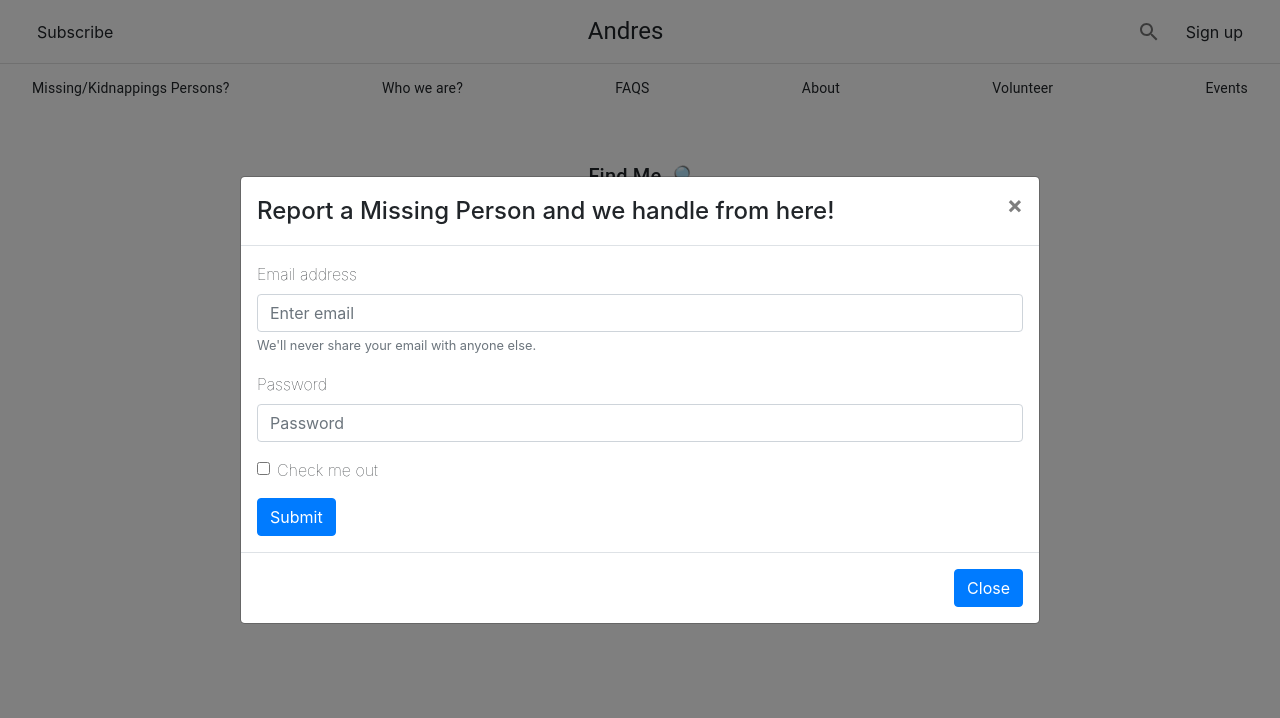
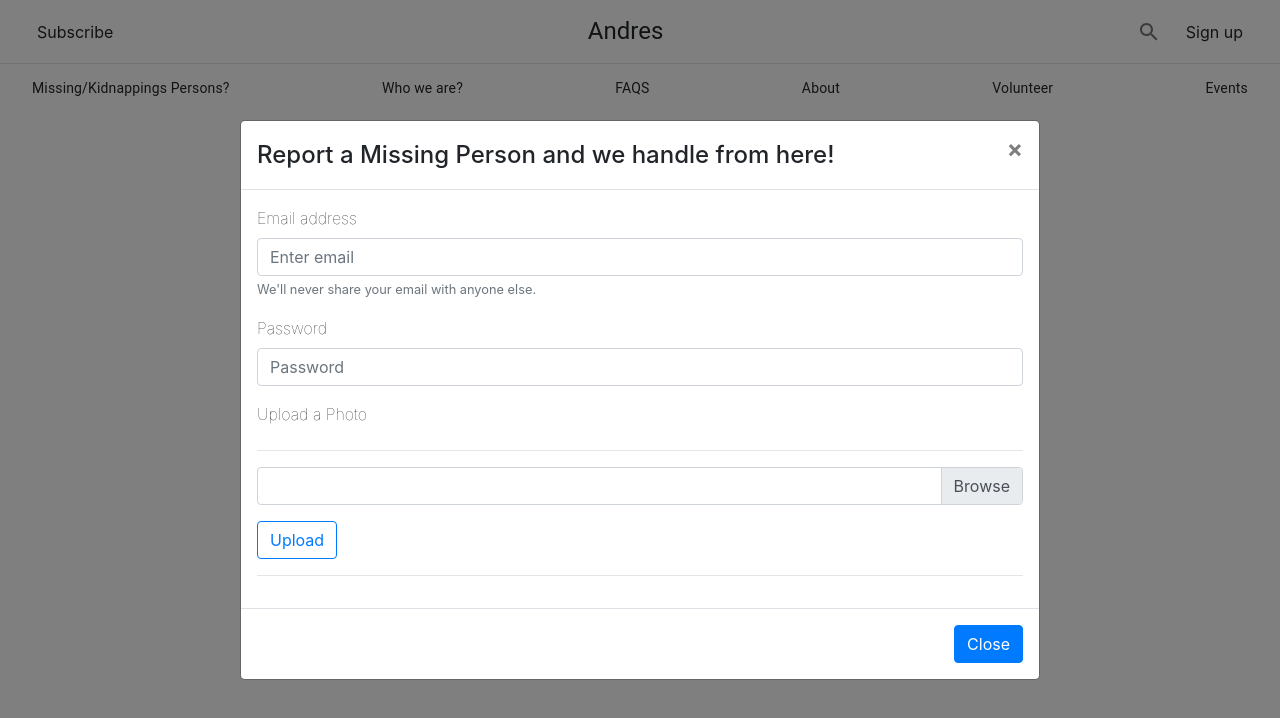
Before and after one commit to andresogando/findme, a Next.js app: page /b/showroom in a window 1280 px wide. Both pictures are taken after a click on the element "Missing/Kidnappings Persons?". Shown: the top 718 px of the page. Built offline with nearby package versions, Linux system fonts and the light colour scheme; no server answers.

Commit message:
upload img form fixed

```diff
--- a/components/headerx2.js
+++ b/components/headerx2.js
@@ -10,6 +10,7 @@ import Typography from '@material-ui/core/Typography';
 import Link from '@material-ui/core/Link';
 import  {Modal, Form, Button} from 'react-bootstrap';
 
+import Upload from "./uploader"
 
 function MyVerticallyCenteredModal(props) {
     return (
@@ -38,12 +39,10 @@ function MyVerticallyCenteredModal(props) {
             <Form.Label>Password</Form.Label>
             <Form.Control type="password" placeholder="Password" />
           </Form.Group>
-          <Form.Group controlId="formBasicCheckbox">
-            <Form.Check type="checkbox" label="Check me out" />
+          <Form.Group controlId="formBasicUpload">
+            <Form.Label>Upload a Photo</Form.Label>
+            <Upload />
           </Form.Group>
-          <Button variant="primary" type="submit">
-            Submit
-          </Button>
         </Form>
         </Modal.Body>
         <Modal.Footer>
--- a/components/showroom.js
+++ b/components/showroom.js
@@ -4,6 +4,7 @@ import { API, graphqlOperation } from "aws-amplify";
 import GridList from '@material-ui/core/GridList';
 import { makeStyles } from '@material-ui/core/styles';
 import  {Modal, Form, Button} from 'react-bootstrap';
+
 
 function MyVerticallyCenteredModal(props) {
   return (
--- a/components/uploader.js
+++ b/components/uploader.js
@@ -3,10 +3,6 @@ import { createProduct as CreateProduct } from "../src/graphql/mutations";
 import { v4 as uuid } from 'uuid'
 import {  API, graphqlOperation, Storage } from "aws-amplify";
 import {Button,Form} from 'react-bootstrap';
-
-
-
-
 import config from '../src/aws-exports'
 
 
```
